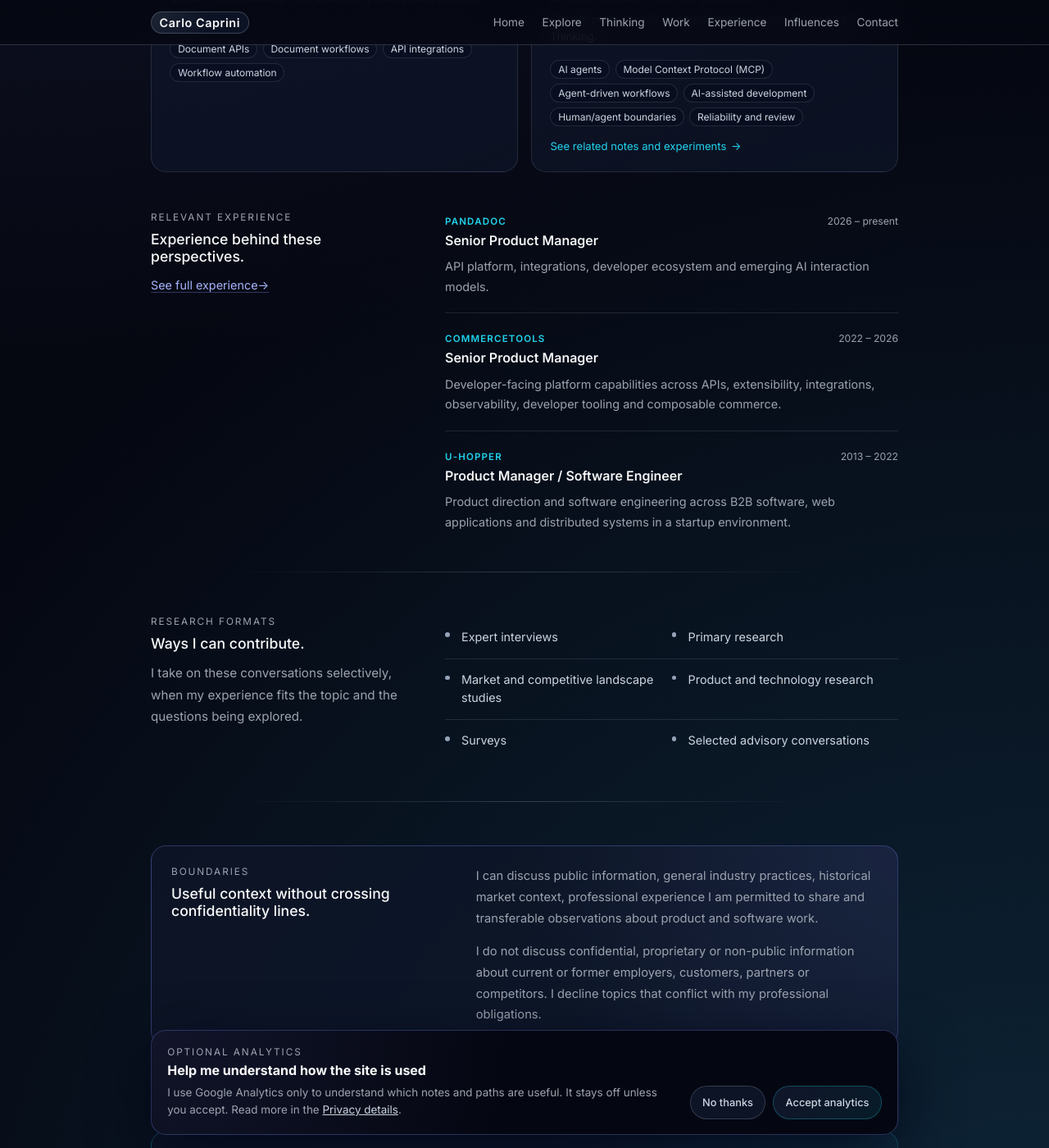
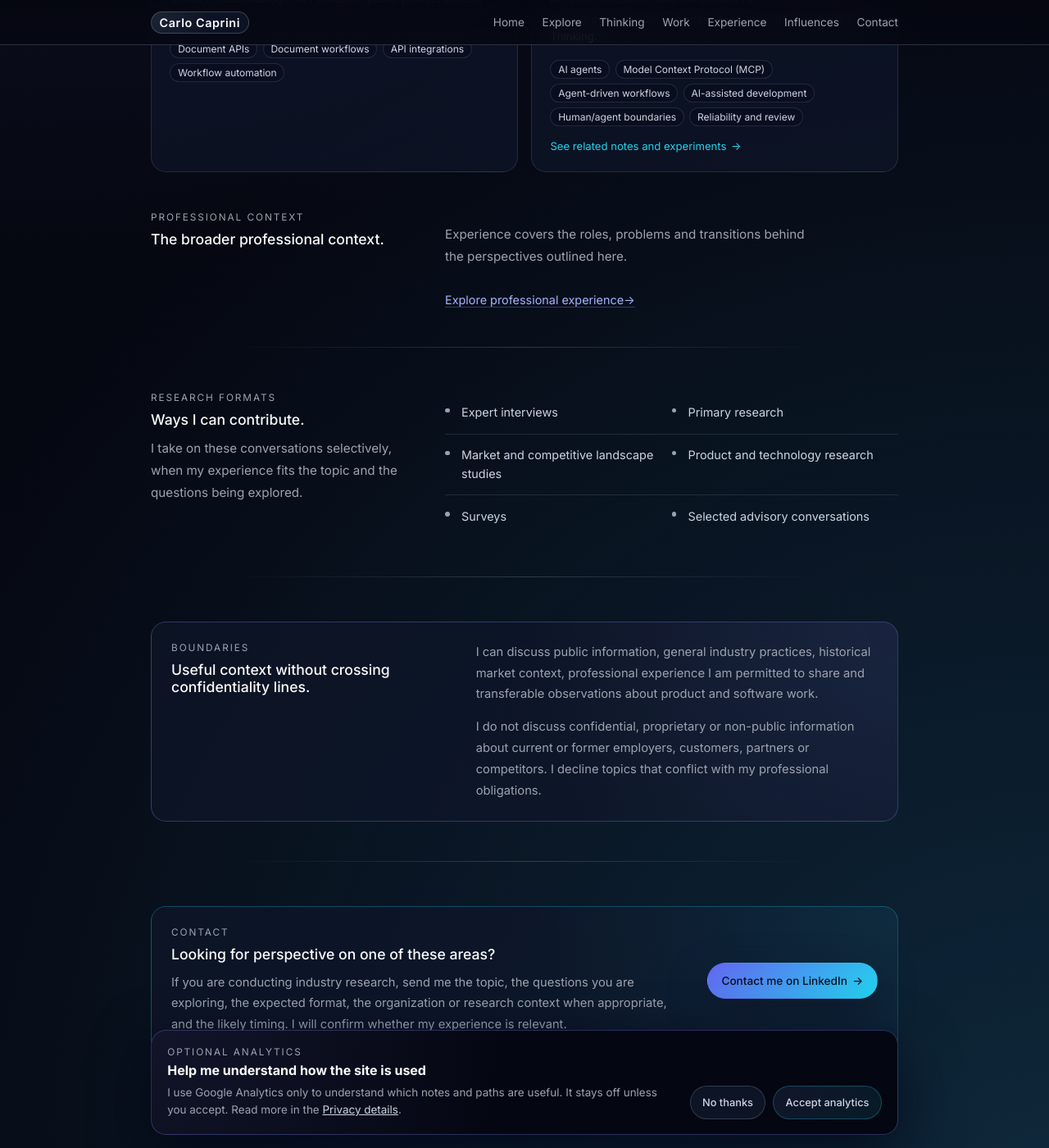
Before and after one commit to carlocaprini/carlocaprini.github.io, a Jekyll site: the page built from pages/industry-expertise.md, in a window 1280 px wide and 1400 px high, scrolled down 1413 px. Shown: the whole window at 82% size. Built offline with Jekyll 4.4.1, drawn with Linux system fonts in a browser that asks for light colours.

Commit message:
Refine industry expertise experience path

```diff
--- a/_layouts/industry-expertise.html
+++ b/_layouts/industry-expertise.html
@@ -51,22 +51,11 @@ layout: default
       <div>
         <div class="section-eyebrow">{{ page.experience.eyebrow }}</div>
         <h2 class="section-title" id="industry-expertise-experience-title">{{ page.experience.title }}</h2>
+      </div>
+      <div>
+        <p class="section-description">{{ page.experience.body }}</p>
         <a class="section-link" href="{{ page.experience.action.url | relative_url }}" data-analytics-event="experience_open" data-analytics-link-context="industry_expertise_experience" data-analytics-destination="{{ page.experience.action.url }}">{{ page.experience.action.label }} <span aria-hidden="true">→</span></a>
       </div>
-      <ol class="industry-expertise-experience-list">
-        {% for item in page.experience.items %}
-          <li>
-            <div class="industry-expertise-experience-heading">
-              <div>
-                <span>{{ item.company }}</span>
-                <h3>{{ item.role }}</h3>
-              </div>
-              <span>{{ item.period }}</span>
-            </div>
-            <p>{{ item.description }}</p>
-          </li>
-        {% endfor %}
-      </ol>
     </div>
   </section>
 
--- a/pages/industry-expertise.md
+++ b/pages/industry-expertise.md
@@ -65,23 +65,11 @@ areas:
         url: /series/building-my-ai-operating-system/
         series_id: building-my-ai-operating-system
 experience:
-  eyebrow: Relevant experience
-  title: Experience behind these perspectives.
-  items:
-    - company: PandaDoc
-      role: Senior Product Manager
-      period: 2026 – present
-      description: API platform, integrations, developer ecosystem and emerging AI interaction models.
-    - company: commercetools
-      role: Senior Product Manager
-      period: 2022 – 2026
-      description: Developer-facing platform capabilities across APIs, extensibility, integrations, observability, developer tooling and composable commerce.
-    - company: U-Hopper
-      role: Product Manager / Software Engineer
-      period: 2013 – 2022
-      description: Product direction and software engineering across B2B software, web applications and distributed systems in a startup environment.
+  eyebrow: Professional context
+  title: The broader professional context.
+  body: Experience covers the roles, problems and transitions behind the perspectives outlined here.
   action:
-    label: See full experience
+    label: Explore professional experience
     url: /experience/
 formats:
   eyebrow: Research formats
```
Also changed, not shown: other parts of pages/industry-expertise.md (+1 -1 lines), _includes/styles/industry-expertise.css (+0 -50 lines), _includes/styles/responsive.css (+0 -9 lines), tests/browser/editorial-journeys.spec.js (+3 -2 lines), visual-reference/industry-expertise/desktop.webp, visual-reference/industry-expertise/mobile.webp, visual-reference/industry-expertise/tablet.webp.
